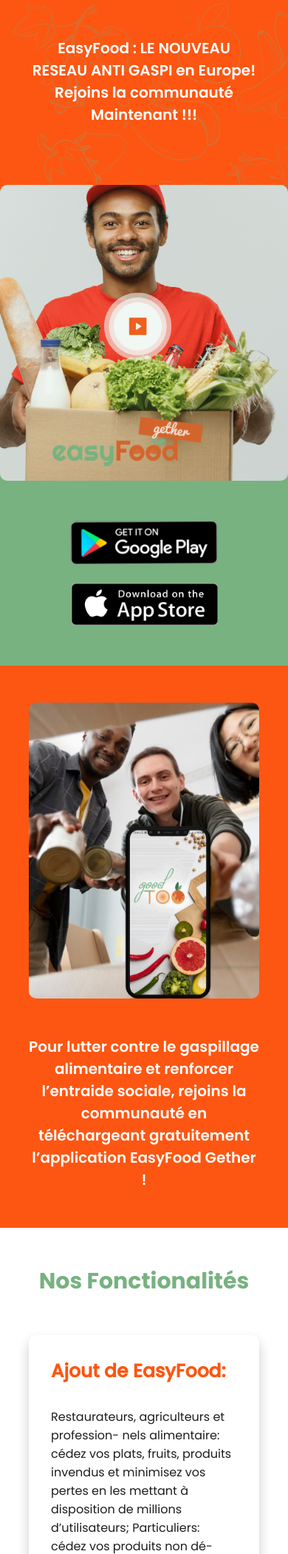
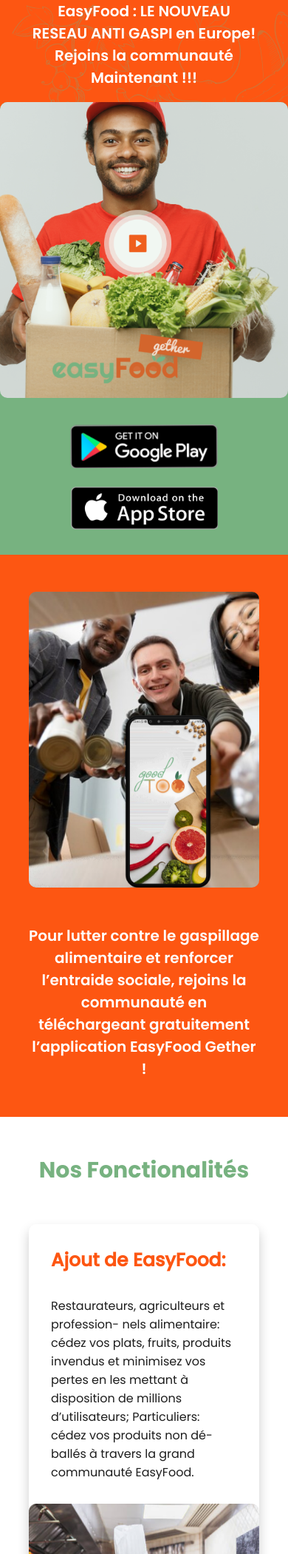
Before and after one commit to AbdoulOuadoud/EasyFood, a PHP site: page / in a window 390 px wide. Shown: the part 154-2255 px from the top of the page at 74% size. Run offline with PHP 8.4, Linux system fonts and the light colour scheme.

Commit message:
reponsive design tablette

```diff
--- a/css/form__style.css
+++ b/css/form__style.css
@@ -50,7 +50,11 @@
     padding: 10px 20px;
     border-radius: 10px;
 }
-@media (max-width: 648px){
+@media (max-width: 1024px){
+
+}
+@media (max-width: 640px){
+
     .form__input {
         height: 50px;
         padding: 15px;
--- a/css/modal__style.css
+++ b/css/modal__style.css
@@ -57,11 +57,10 @@
 #rejoin{
     cursor: pointer;
 }
-@media (max-width: 648px){
+@media (max-width: 1024px){
     .modal__container {
-        width: 90%;
-        padding: 30px;
-        gap: 20px;
+        width: 70%;
+        padding: 30px 50px;
     }
     .form_container {
         width: 100%;
@@ -69,6 +68,13 @@
     }
     .modal__content , .modal__wrapper{
         width: 100%;
+    }
+}
+@media (max-width: 640px){
+    .modal__container {
+        width: 90%;
+        padding: 30px;
+        gap: 20px;
     }
     .modal__content .logo {
         width: 150px;
--- a/css/popup__style.css
+++ b/css/popup__style.css
@@ -81,10 +81,6 @@
     justify-content: center;
 }
 .btn__popup .icon__extra__sm{
-    border-radius: 50px;
-    padding: 0 30px;
-    height: 50px;
-    border: none;
     display: none;
 }
 .close__modal{
@@ -92,7 +88,7 @@
     display: flex;
     justify-content: flex-end;
 }
-@media (max-width: 648px){
+@media (max-width: 640px){
     .popup__content {
         width: 100%;
     }
@@ -125,5 +121,7 @@
     }
     .btn__popup .icon__extra__sm{
         display: block;
+        width: 30px;
+        height: 30px;
     }
 }
--- a/css/reusable__style.css
+++ b/css/reusable__style.css
@@ -130,7 +130,11 @@
         height: max-content;
     }
 }
-@media (max-width: 648px){
+@media (max-width: 1024px){
+
+}
+@media (max-width: 640px){
+
     .cover__1__image {
         width: 400px;
     }
--- a/css/style.css
+++ b/css/style.css
@@ -558,7 +558,92 @@
     display: flex;
     gap: 30px;
 }
-@media (max-width: 648px){
+@media (max-width: 1024px){
+    .cover__wrapper__2 {
+        height: 500px;
+        width: 90%;
+    }
+    .cover__wrapper h2 {
+        font-size: 35px;
+    }
+    .cover__wrapper__1 {
+        height: 550px;
+    }
+    .cover__wrapper__3 {
+        height: 400px;
+    }
+    .objective {
+        background-image: none;
+    }
+    .objective__wrapper {
+        flex-direction: column;
+        gap: 50px;
+    }
+    .objetcive__text {
+        width: 100%;
+    }
+    .objective__image {
+        width: 100%;
+        height: 500px;
+    }
+    .features_wrapper_container {
+        flex-direction: column;
+    }
+    .card {
+        width: 100%;
+        height: 300px;
+        flex-direction: row-reverse;
+    }
+    .card__wrapper{
+        display: flex;
+        flex-direction: column;
+        width: calc(100% - 300px);
+    }
+    .card__image{
+       width: 300px;
+    }
+    .statistics__block__2 {
+        display: none;
+    }
+    .statistics {
+        background-image: none;
+        width: 100%;
+    }
+    .statistics__wrapper {
+        justify-content: center;
+    }
+    .partners__logos {
+        margin-top: 30px;
+    }
+    .partner__logo {
+        width: 200px;
+        height: 200px;
+    }
+    .support__project__content {
+        font-size: 55px;
+    }
+    .footer__part__1__wrapper {
+        flex-direction: column;
+    }
+    .footer__part__1__logo {
+        margin-top: 40px;
+    }
+}
+@media (max-width: 640px){
+    .cover__wrapper__1 {
+        padding-top: 0px;
+    }
+    .card {
+        flex-direction: column !important;
+        height: max-content;
+    }
+    .card__wrapper{
+        flex-direction: column;
+        width: 100%;
+    }
+    .card__image{
+        width: 100%;
+    }
     .menu{
         display: flex;
     }
@@ -576,9 +661,6 @@
         height: 40px;
         font-size: 16px;
     }
-    .features_wrapper_container {
-        flex-direction: column;
-    }
     .statistics__block__container {
         flex-direction: column;
     }
@@ -593,9 +675,6 @@
         flex-direction: column;
         margin-top: 30px;
     }
-    .footer__part__1__wrapper {
-        flex-direction: column;
-    }
     .objetcive__text .objetcive__content {
         font-size: 20px;
     }
@@ -608,9 +687,14 @@
     .cover__wrapper__2 {
         height: 400px;
         width: 100%;
+        top: 45%;
+        transform: translate(50%,-50%);
+    }
+    .cover__wrapper__3 .cover__wrapper {
+        margin-bottom: 30px;
     }
     .cover__wrapper__1 {
-        height: 500px;
+        height: 350px;
     }
     .cover__wrapper__3 {
         height: 400px;
@@ -626,19 +710,8 @@
     .cover__wrapper__3 .cover__wrapper .logo img {
         object-fit: contain;
     }
-    .objective__wrapper {
-        flex-direction: column;
-        gap: 50px;
-    }
-    .objetcive__text {
-        width: 100%;
-    }
     .objective__image {
-        width: 100%;
         height: 400px;
-    }
-    .card {
-        width: 100%;
     }
     .card__title {
         font-size: 25px;
@@ -688,9 +761,6 @@
     .statistics__block__container {
         width: 100%;
     }
-    .statistics__block__2 {
-       display: none;
-    }
     .statistics__block__item {
         width: 100%;
     }
@@ -720,9 +790,6 @@
         gap: 30px;
         border: 1px solid white;
     }
-    .objective {
-        background-image: none;
-    }
     .footer__part__2{
         gap: 40px;
     }
--- a/index.html
+++ b/index.html
@@ -65,7 +65,6 @@
             </div>
         </div>
     </section>
-
     <header class="header__1 primary__background">
         <div class = "box__0 header__1__wrapper">
             <a href="" class="logo">
@@ -132,10 +131,10 @@
                 <h1 class="section__title secondary__color">nos fonctionalités</h1>
                 <div class="features_wrapper_container">
                     <div class="card">
+                        <div class="card__wrapper">
                             <h2 class="card__title primary__color">
                                 Ajout de EasyFood:
                             </h2>
-
                             <p class="card__content">
                                 Restaurateurs, agriculteurs et profession-
                                 nels alimentaire: cédez vos plats, fruits,
@@ -146,38 +145,38 @@
                                 ballés à travers la grand communauté
                                 EasyFood.
                             </p>
-
+                        </div>
                         <div class="card__image">
                             <img src="assets/images/easyFood__img__05.png" alt="">
                         </div>
                     </div>
                     <div class="card">
+                        <div class="card__wrapper">
                             <h2 class="card__title primary__color">
                                 Retrait de EasyFood:
                             </h2>
-
                             <p class="card__content">
                                 Accédez aux EasyFood disponibles près
                                 de chez vous en souscrivant à un abon-
                                 nement annuel de 24 euros.
                             </p>
-
+                        </div>
                         <div class="card__image">
                             <img src="assets/images/easyFood__img__03.png" alt="">
                         </div>
                     </div>
                     <div class="card">
+                        <div class="card__wrapper">
                             <h2 class="card__title primary__color">
                                 ‘’EASYFOOD BONHEUR’’
                             </h2>
-
                             <p class="card__content">
                                 A travers cette option vous pouvez faire
                                 un don de plat, produits, fruits etc. aux
                                 démunis qui viendrons récupérer
                                 gratuitement au lieu indiqué.
                             </p>
-
+                        </div>
                         <div class="card__image">
                             <img src="assets/images/easyFood__img__04.png" alt="">
                         </div>
```
Also changed, not shown: css/contact__style.css (+29 -7 lines). Lines whose indentation alone changed are shown as unchanged.
